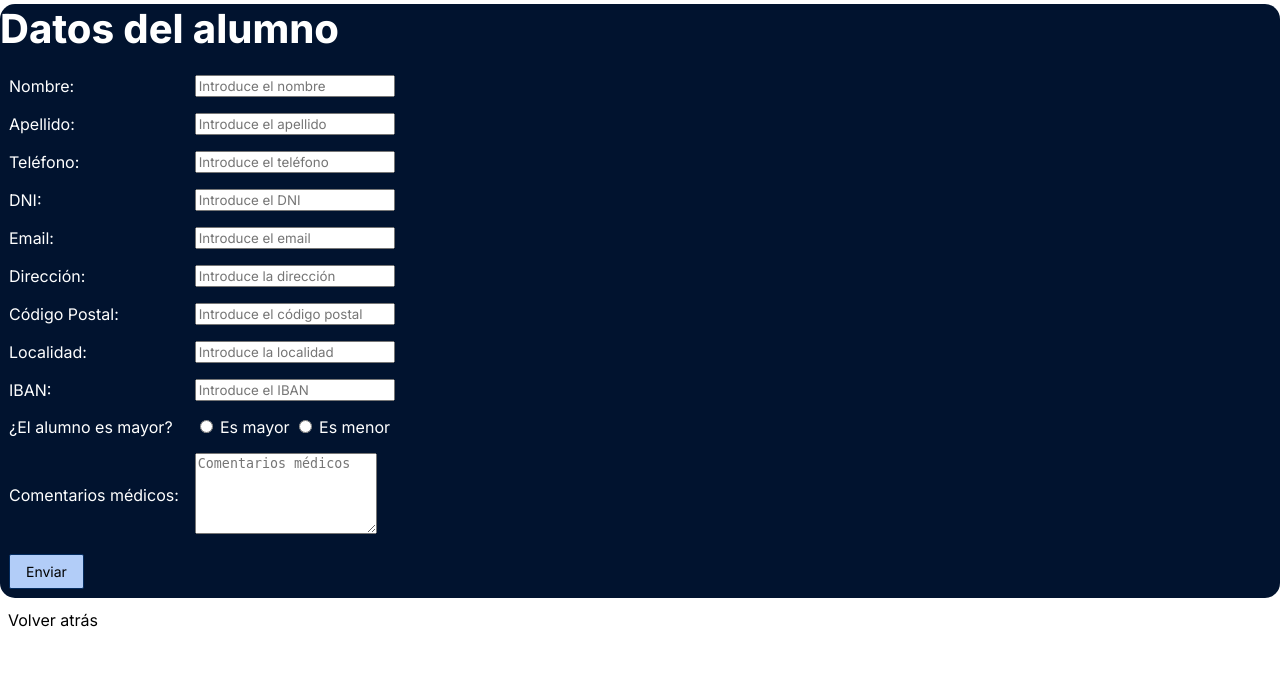
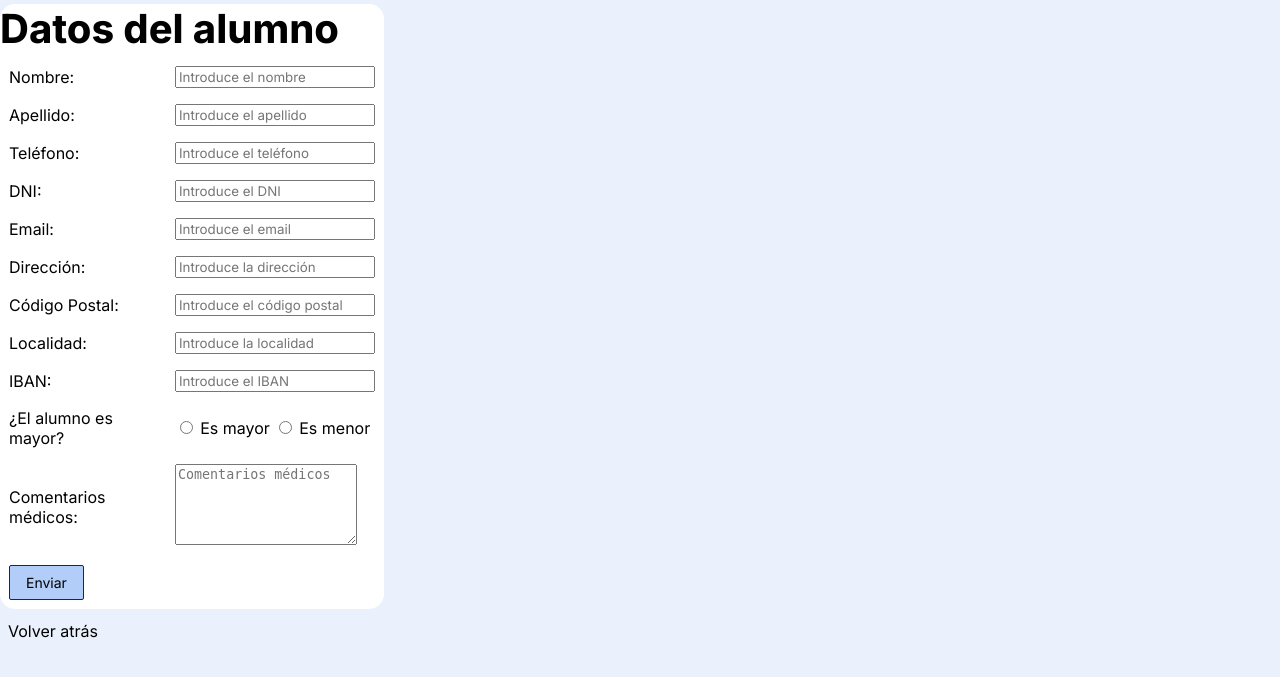
Before and after one commit to eskaigarcia/bristol_manager, a PHP site: the page made by añadir_alumnos.php in a window 1280 px wide. Shown: the top 677 px of the page. Run offline with PHP 8.4, Linux system fonts and the light colour scheme.

Commit message:
cambios en los estilos

```diff
--- a/añadir_alumnos.php
+++ b/añadir_alumnos.php
@@ -6,7 +6,7 @@
     <title>Document</title>
     <?php include './components/htmlHead.php'; ?>
 </head>
-<body>
+<body class="insalumfondo">
     <?php
     require "resources/dbConnect.php";
     $conectar=mysqli_connect($db_host,$db_user,$db_pass,$db_name);
--- a/css/styleKit.css
+++ b/css/styleKit.css
@@ -117,7 +117,7 @@ main{
 }
 .insalum{
   font-family: var(--font-display);
-  color: white;
+  color:var(--color-neutral);
   text-align: left;
   margin-top: 1%;
 
@@ -125,14 +125,14 @@ main{
 
 }
 .insalumatras{
-  background-color: var(--color-primary-darkest);
+  background-color: white;
   border-radius: 15px;
-
-
-
-  color:white;
+  margin-right:70%;
 }
 .insalum td {
   padding: 7px;
 
 }
+.insalumfondo{
+  background-color: var(--color-primary-lightest);
+}
```
